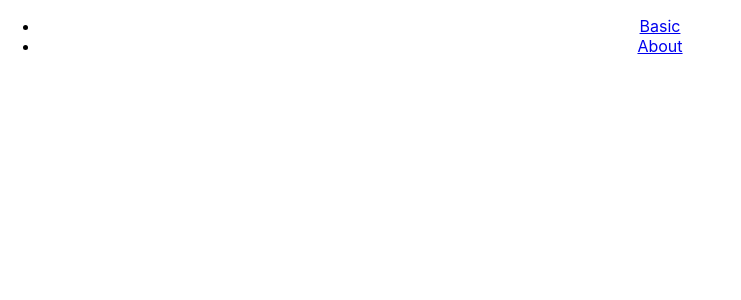
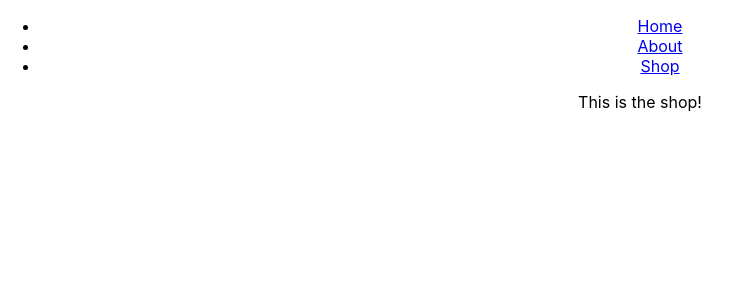
Before and after one commit to Succorro/Hat_Reviewer, a React (Create React App) app in the folder my-app-frontend/: page /shop in a window 1280 px wide. Before the commit this address had no page. Shown: the top 300 px of the page, without its empty margins (0-741 px from the left). Built offline with nearby package versions, Linux system fonts and the light colour scheme.

Commit message:
Frontend: Expand on components and update links.

```diff
--- a/my-app-frontend/src/components/About.js
+++ b/my-app-frontend/src/components/About.js
@@ -1,7 +1,7 @@
 import React from "react";
 
 function About() {
-  return <div>About</div>;
+  return <h1>This is the about page!</h1>;
 }
 
 export default About;
--- a/my-app-frontend/src/components/App.js
+++ b/my-app-frontend/src/components/App.js
@@ -1,55 +1,21 @@
-import logo from "../logo.svg";
 import "./App.css";
-import { Routes, Route, Link } from "react-router-dom";
+import { Routes, Route } from "react-router-dom";
+import Navigation from "./Navigation";
+import Home from "./Home.js";
+import About from "./About";
+import Shop from "./store/Shop.js";
 
 function App() {
   return (
     <div className="App">
-      <Navbar />
+      <Navigation />
       <Routes>
-        <Route index element={<Basic />} />
+        <Route index element={<Home />} />
         <Route path="/about" element={<About />} />
+        <Route path="/shop" element={<Shop />} />
       </Routes>
     </div>
   );
 }
-function Navbar() {
-  return (
-    <nav>
-      <ul>
-        <li>
-          <Link to="/">Basic</Link>
-        </li>
-        <li>
-          <Link to="/about">About</Link>
-        </li>
-      </ul>
-    </nav>
-  );
-}
-function Basic() {
-  return (
-    <div className="App">
-      <header className="App-header">
-        <img src={logo} className="App-logo" alt="logo" />
-        <p>
-          Edit <code>src/App.js</code> and save to reload.
-        </p>
-        <a
-          className="App-link"
-          href="https://reactjs.org"
-          target="_blank"
-          rel="noopener noreferrer"
-        >
-          Learn React
-        </a>
-      </header>
-    </div>
-  );
-}
-
-function About() {
-  return <h1>This is the about page!</h1>;
-}
 
 export default App;
--- a/my-app-frontend/src/components/Home.js
+++ b/my-app-frontend/src/components/Home.js
@@ -1,7 +1,25 @@
 import React from "react";
+import logo from "../logo.svg";
 
 function Home() {
-  return <div>Home</div>;
+  return (
+    <div className="App">
+      <header className="App-header">
+        <img src={logo} className="App-logo" alt="logo" />
+        <p>
+          Edit <code>src/App.js</code> and save to reload.
+        </p>
+        <a
+          className="App-link"
+          href="https://reactjs.org"
+          target="_blank"
+          rel="noopener noreferrer"
+        >
+          Learn React
+        </a>
+      </header>
+    </div>
+  );
 }
 
 export default Home;
--- a/my-app-frontend/src/components/Navigation.js
+++ b/my-app-frontend/src/components/Navigation.js
@@ -1,7 +1,22 @@
 import React from "react";
+import { Link } from "react-router-dom";
 
 function Navigation() {
-  return <div>Navigation</div>;
+  return (
+    <nav>
+      <ul>
+        <li>
+          <Link to="/">Home</Link>
+        </li>
+        <li>
+          <Link to="/about">About</Link>
+        </li>
+        <li>
+          <Link to="/shop">Shop</Link>
+        </li>
+      </ul>
+    </nav>
+  );
 }
 
 export default Navigation;
--- a/my-app-frontend/src/components/store/Shop.js
+++ b/my-app-frontend/src/components/store/Shop.js
@@ -1,7 +1,7 @@
 import React from "react";
 
-function shop() {
-  return <div>shop</div>;
+function Shop() {
+  return <div>This is the shop!</div>;
 }
 
-export default shop;
+export default Shop;
```
